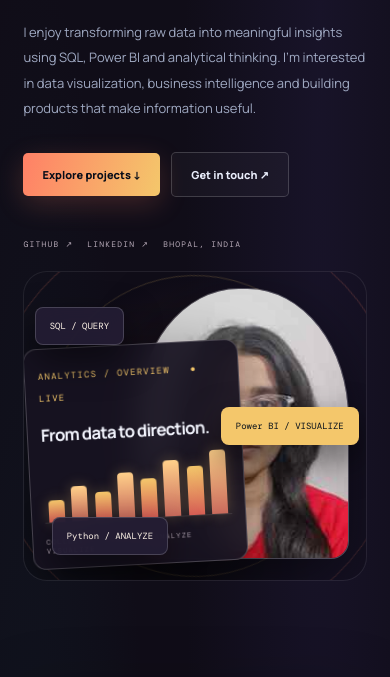
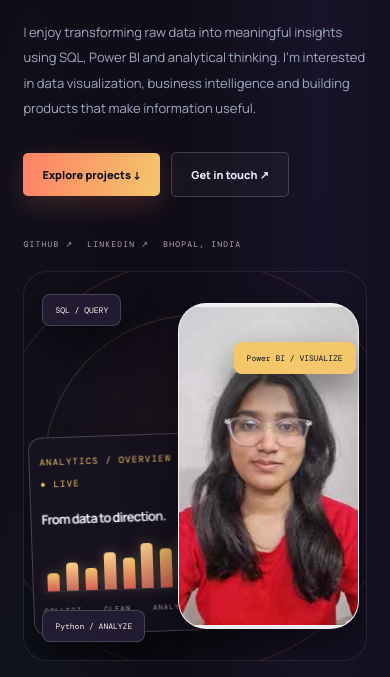
Before and after one commit to akshtagupta04-alt/Akshta-Portfolio, a plain HTML site: page index.html in a window 390 px wide. Shown: the part 423-1100 px from the top of the page. Drawn offline with nearby package versions, Linux system fonts and the light colour scheme.

Commit message:
Improve hero portrait visibility and prevent UI overlap

```diff
--- a/contrast.css
+++ b/contrast.css
@@ -56,3 +56,48 @@
 .portrait-visual .chip{z-index:4}
 @media(max-width:800px){.portrait-visual{min-height:350px}.portrait-visual .profile-photo{right:8%;width:58%;height:88%}.portrait-visual .mini-dash{width:60%;bottom:6%;padding:13px}.portrait-visual .mini-dash .bars{height:65px}}
 @media(max-width:480px){.portrait-visual{min-height:310px}.portrait-visual .profile-photo{width:62%;right:5%}.portrait-visual .mini-dash{width:63%;left:1%;bottom:5%}}
+
+
+/* Hero portrait visibility: keep the complete face clear of floating UI */
+.portrait-visual{position:relative!important;overflow:hidden!important;min-height:500px!important}
+.portrait-visual .profile-photo{
+  z-index:3!important;
+  top:4%!important;
+  right:5%!important;
+  width:43%!important;
+  height:92%!important;
+  object-fit:contain!important;
+  object-position:center center!important;
+  border-radius:28px!important;
+  background:#f0edf0!important;
+  box-shadow:0 18px 48px #0008!important;
+}
+.portrait-visual .mini-dash{
+  z-index:2!important;
+  left:3%!important;
+  bottom:8%!important;
+  width:49%!important;
+  max-width:330px!important;
+  padding:18px!important;
+  transform:rotate(-2deg)!important;
+}
+.portrait-visual .mini-dash h3{font-size:17px!important;margin:18px 0 12px!important}
+.portrait-visual .mini-dash .bars{height:76px!important;gap:7px!important}
+.portrait-visual .chip{z-index:4!important;padding:10px 12px!important}
+.portrait-visual .chip.one{top:22px!important;left:18px!important}
+.portrait-visual .chip.two{top:22px!important;right:18px!important;left:auto!important}
+.portrait-visual .chip.three{bottom:18px!important;left:18px!important}
+@media(max-width:800px){
+ .portrait-visual{min-height:430px!important}
+ .portrait-visual .profile-photo{right:3%!important;width:48%!important;height:88%!important}
+ .portrait-visual .mini-dash{width:48%!important;bottom:7%!important;padding:13px!important}
+ .portrait-visual .chip.two{top:70px!important;right:10px!important}
+}
+@media(max-width:480px){
+ .portrait-visual{min-height:390px!important}
+ .portrait-visual .profile-photo{right:2%!important;width:53%!important;height:84%!important;top:8%!important}
+ .portrait-visual .mini-dash{width:51%!important;left:2%!important;bottom:7%!important;padding:10px!important}
+ .portrait-visual .mini-dash h3{font-size:13px!important}
+ .portrait-visual .mini-dash .bars{height:52px!important}
+ .portrait-visual .chip{font-size:8px!important}
+}
```
